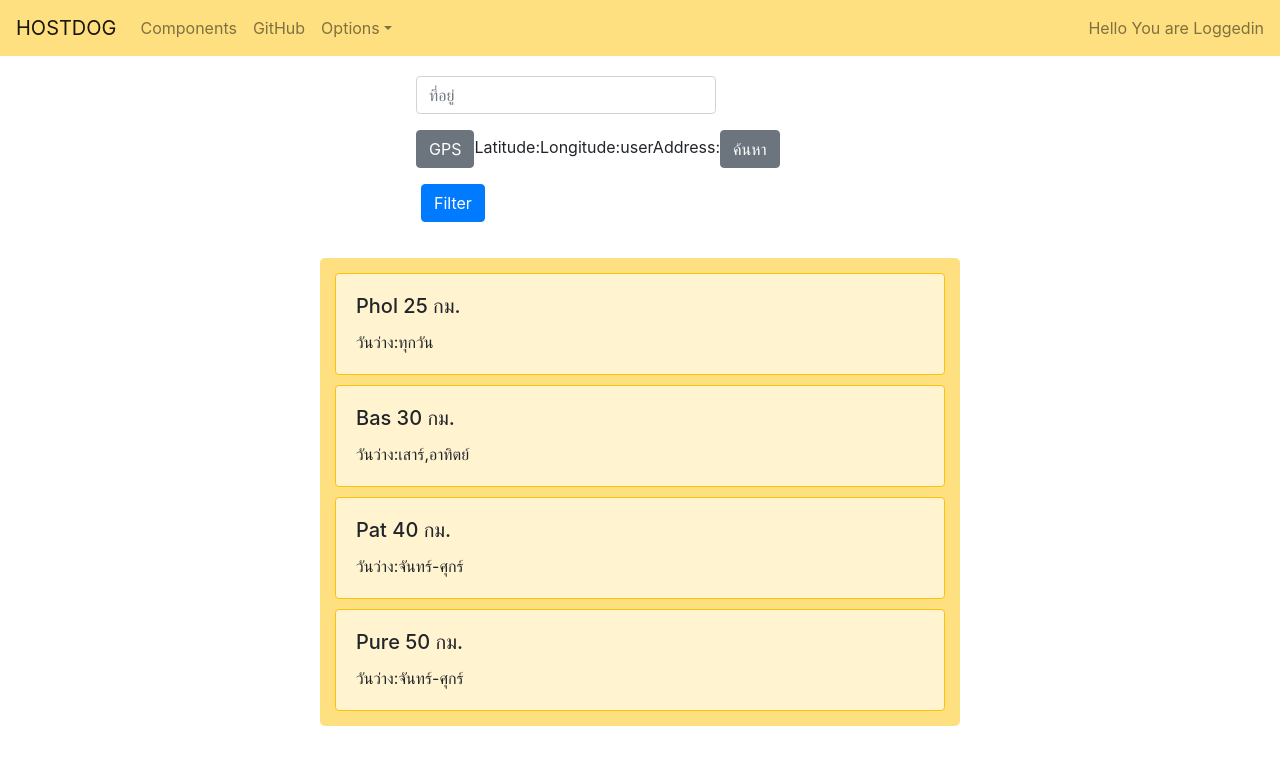
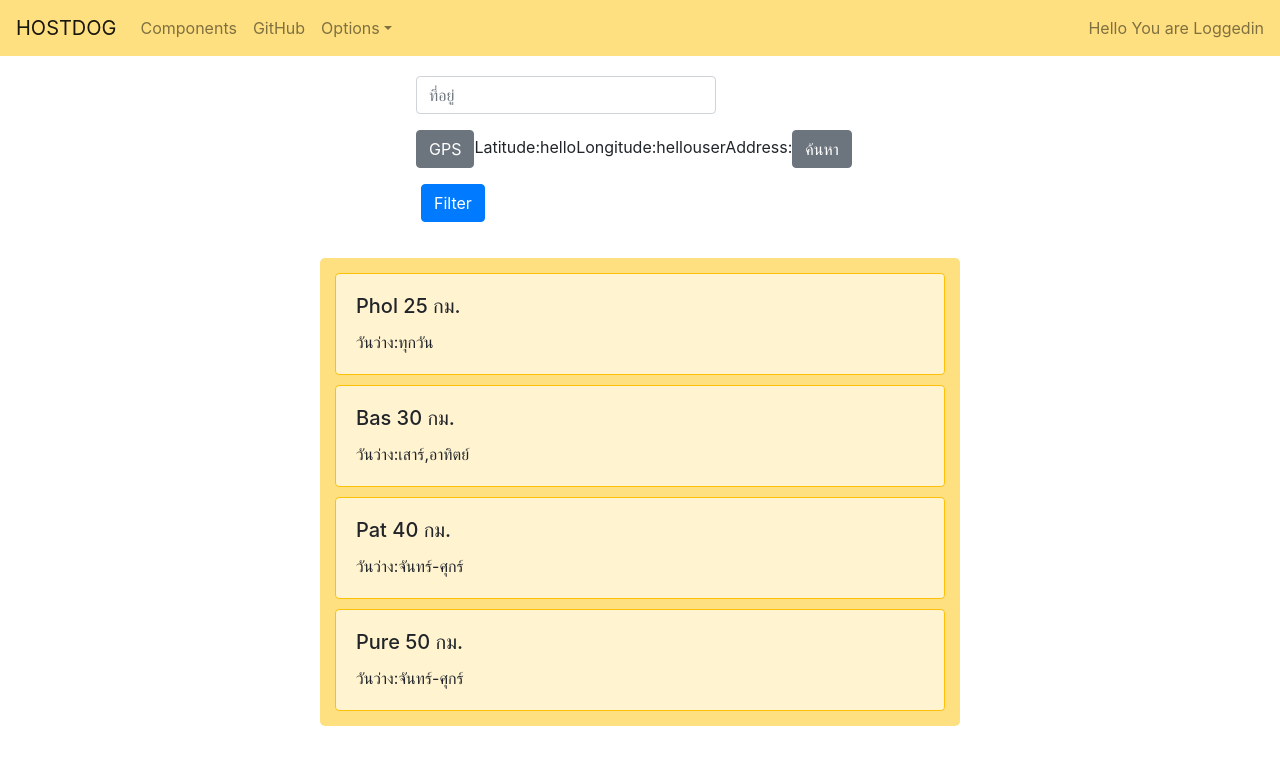
Before and after one commit to Hostdogs/Hostdog-Frontend, a React (Create React App) app in the folder frontend/: page / in a window 1280 px wide. Shown: the top 764 px of the page. Built offline with nearby package versions, Linux system fonts and the light colour scheme.

Commit message:
start working

```diff
--- a/frontend/src/components/SearchHost/SearchBox.js
+++ b/frontend/src/components/SearchHost/SearchBox.js
@@ -16,8 +16,8 @@ export default function SearchBox() {
   const googleAPIKey="AIzaSyBWV06MM0QFyVnkuA1nHJhQ4altZjovYNs";
 
   const [state, setState] = useState({
-    long: null,
-    lat: null,
+    long: "hello",
+    lat:"hello",
   });
 
   const [userAddress,setUserAddress ]=useState("");
@@ -28,7 +28,7 @@ export default function SearchBox() {
       long:position.coords.longitude
     });
 
-    reverseGeocoding();
+
   }
 
   const getLocation = () => {
@@ -38,12 +38,14 @@ export default function SearchBox() {
     } else {
      alert("Location is not supported by this browser.");
     }
+
+    reverseGeocoding();
   };
 
 
   const reverseGeocoding=()=>{
 
-    fetch(`https://maps.googleapis.com/maps/api/geocode/json?latlng=${state.lat},${state.long}&key=${googleAPIKey}&language=th`)
+ fetch(`https://maps.googleapis.com/maps/api/geocode/json?latlng=${state.lat},${state.long}&key=${googleAPIKey}&language=th`)
     .then(response=>response.json())
     .then(data=>(setUserAddress(data.results[0].formatted_address)))
     .catch(()=>alert("Please try again!"))
```
